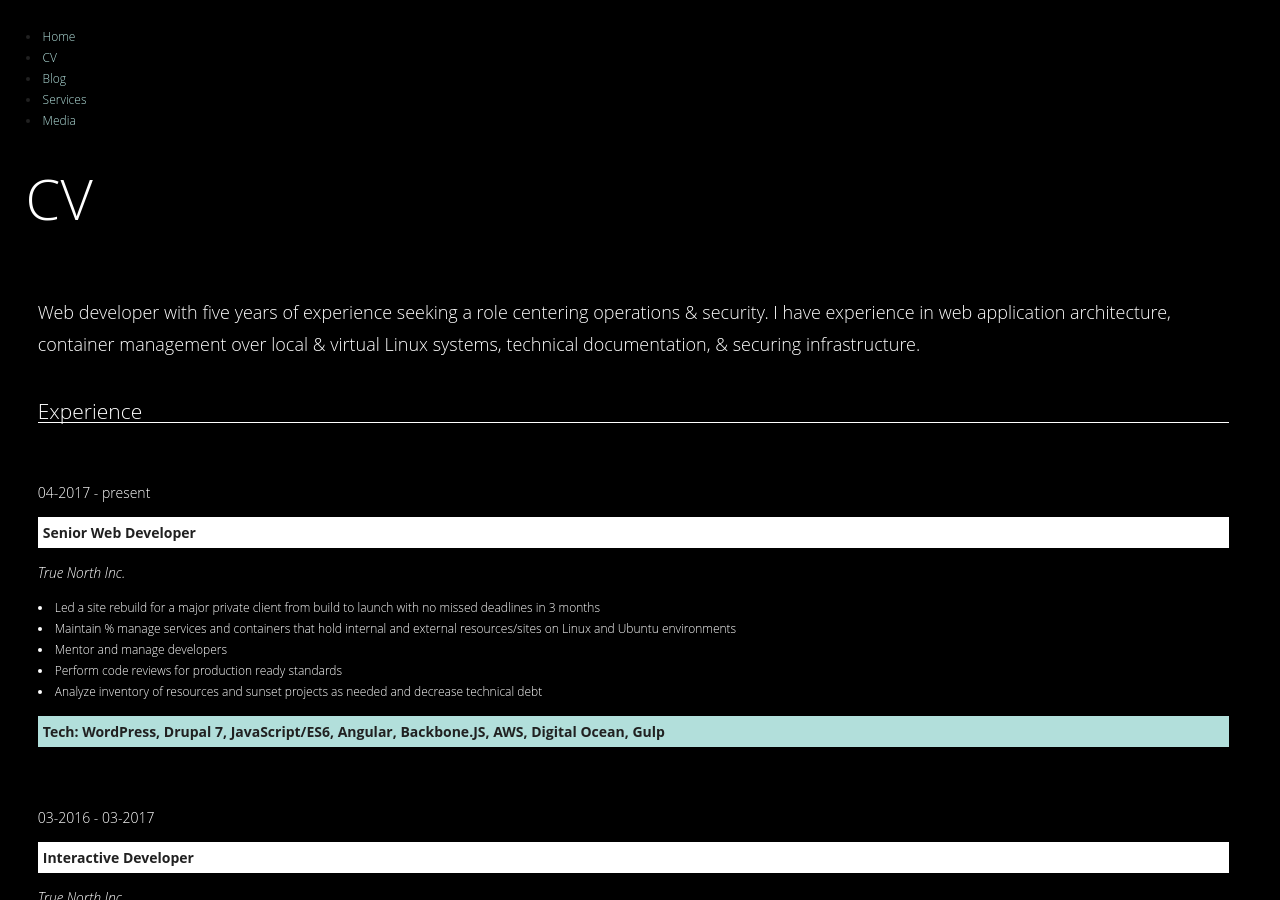
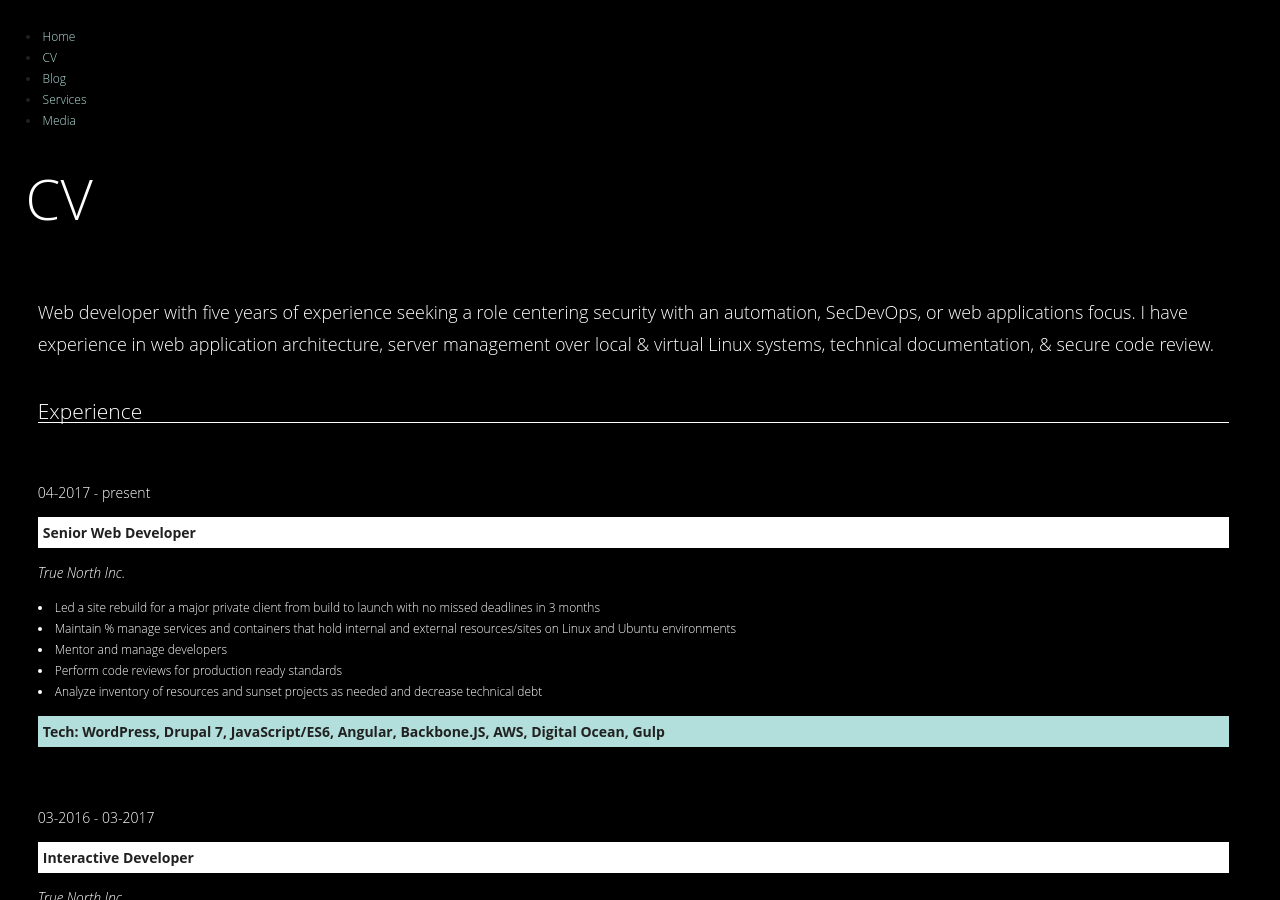
Before and after one commit to zoracon/zoracon.github.io, a Jekyll site: the page built from cv.html, in a window 1280 px wide and 900 px high. Built offline with Jekyll 4.4.1, drawn with Linux system fonts in a browser that asks for light colours.

Commit message:
update cv

```diff
--- a/cv.html
+++ b/cv.html
@@ -3,8 +3,8 @@ layout: default
 title: CV
 ---
 <h1>{{ page.title }}</h1>
-<section class="block animated slideInDown">
-        <p class="intro">Web developer with five years of experience seeking a role centering operations & security. I have experience in web application architecture, container management over local & virtual Linux systems, technical documentation, & securing infrastructure.</p>
+<section class="block">
+        <p class="intro">Web developer with five years of experience seeking a role centering security with an automation, SecDevOps, or web applications focus. I have experience in web application architecture, server management over local & virtual Linux systems, technical documentation, & secure code review.</p>
 
         <h2 class="experience">Experience</h2>
         <div class="job">
```
